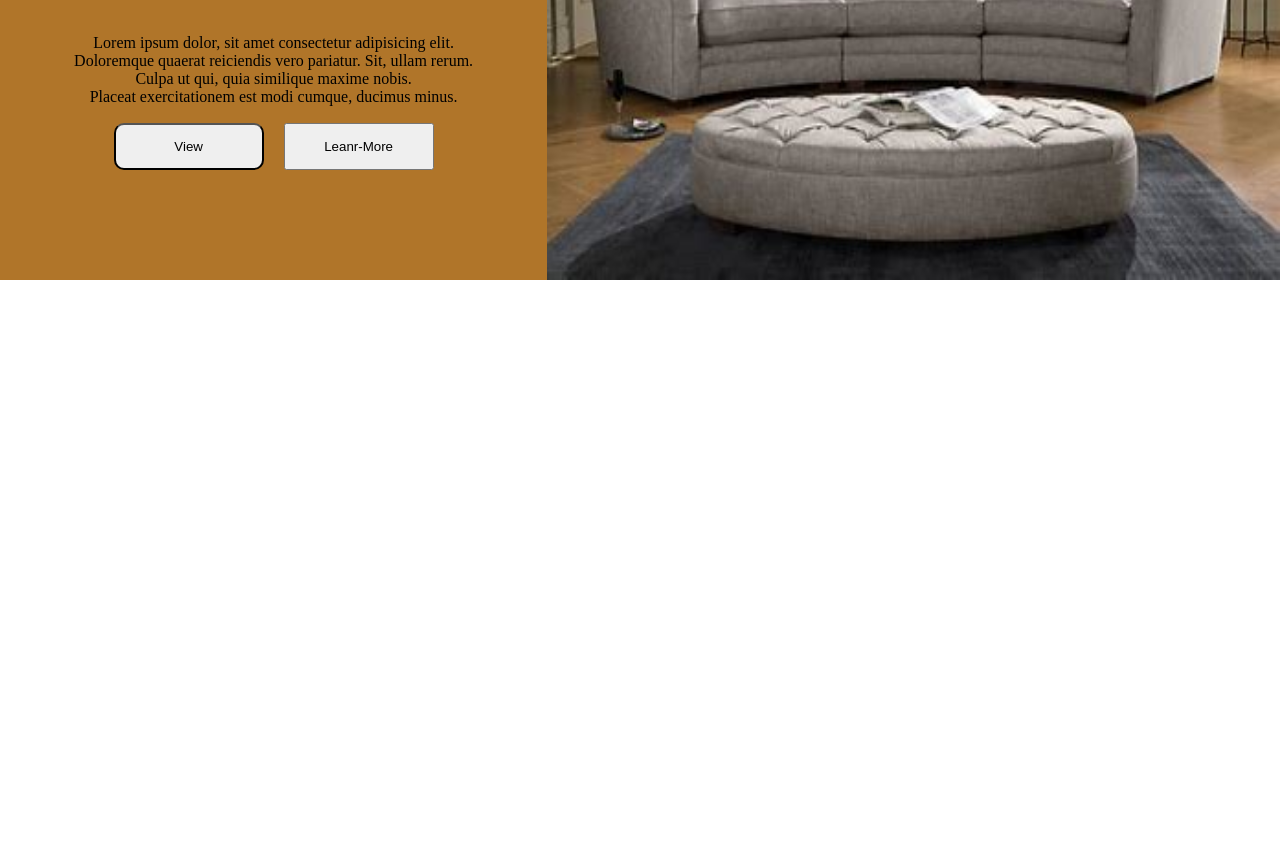
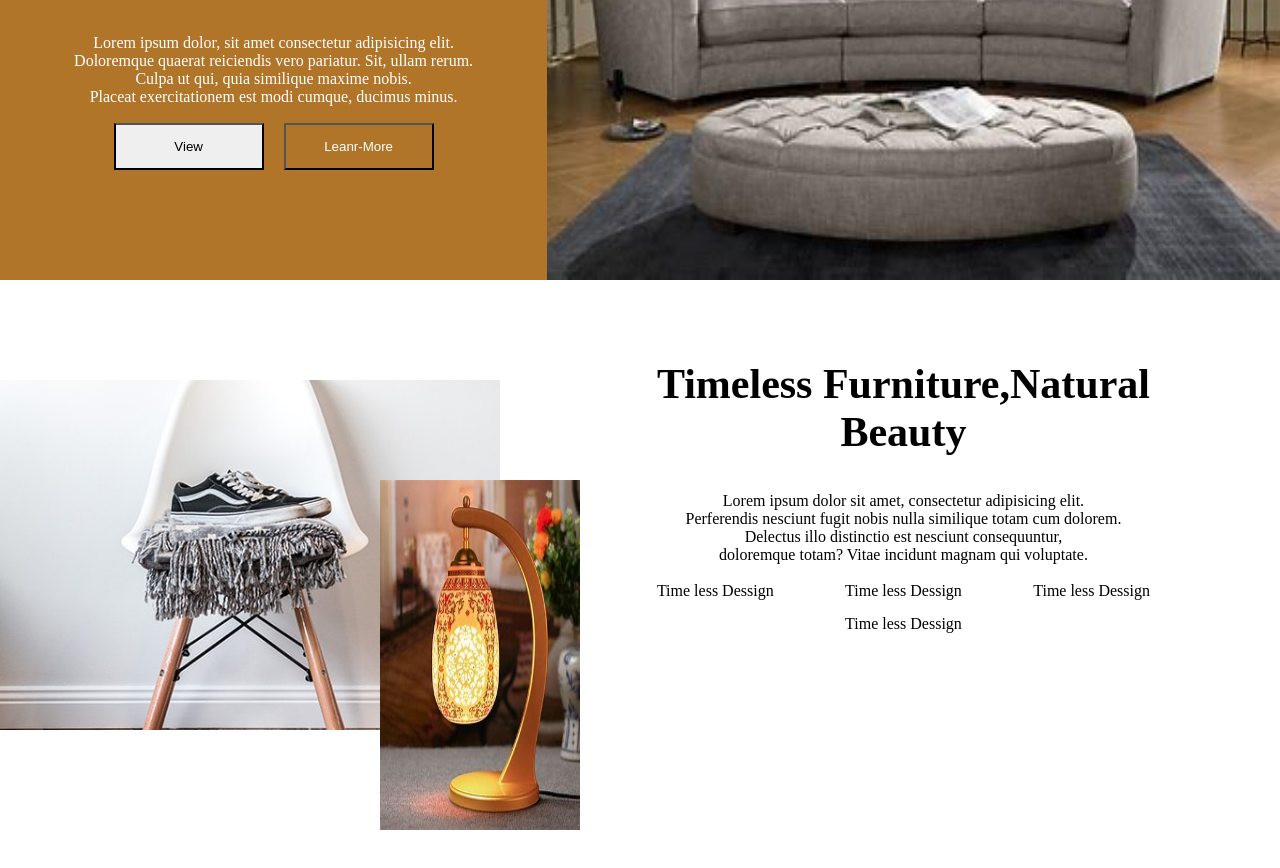
Before and after one commit to MINTAbizu/Wanza-Furniture, a React (Vite) app in the folder my-react-app/: page / in a window 1280 px wide. Shown: the part 300-1168 px from the top of the page. Before the commit the page ends 800 px from the top, so only its background shows below. Built offline with nearby package versions, Linux system fonts and the light colour scheme.

Commit message:
Time-less-product

```diff
--- a/my-react-app/package.json
+++ b/my-react-app/package.json
@@ -11,9 +11,7 @@
   },
   "dependencies": {
     "react": "^19.2.0",
-    "react-dom": "^19.2.0",
-     "react-router-dom": "^7.9.4",
-     "bootstrap": "^5.3.8"
+    "react-dom": "^19.2.0"
   },
   "devDependencies": {
     "@eslint/js": "^9.39.1",
--- a/my-react-app/src/App.jsx
+++ b/my-react-app/src/App.jsx
@@ -1,6 +1,7 @@
 import React from 'react'
 import Header from './Componet/header/Header'
 import Home from './Componet/home/Home'
+import Timelessproduct from './Componet/Timeless/Timelessproduct'
 // import 'bootstrap/dist/css/bootstrap.min.css'
 // import 'bootstrap/dist/js/bootstrap.bundle.min.js'
 // import 'bootstrap-icons/font/bootstrap-icons.css'
@@ -9,6 +10,7 @@ function App() {
     <div>
       {/* <Header/> */}
       <Home/>
+      <Timelessproduct/>
 
     </div>
   )
--- /dev/null
+++ b/my-react-app/src/Componet/Timeless/Timelessproduct.jsx
@@ -0,0 +1,59 @@
+import React from 'react'
+import leftfront from '../../assets/image/1731949033.jpg'
+import './timeless.css'
+function Timelessproduct() {
+  return (
+    <div>
+        <div className="internal-container">
+            <div className="left-container">
+                <div className="left-all">
+                    <div className="left-back">
+                        {/* <img src="" alt="" /> */}
+                        <div className="left-front-img">
+                            <img src={leftfront} alt="" />
+                        </div>
+                    </div>
+
+                </div>
+            </div>
+            <div className="right-container">
+                <div className="right-internal">
+                    <div className="riht-title">
+                        <h2>Timeless Furniture,Natural <br /> Beauty</h2>
+                    </div>
+                    <div className="descrption">
+                        <p>Lorem ipsum dolor sit amet, consectetur adipisicing elit. <br />
+                             Perferendis nesciunt fugit nobis nulla similique totam cum dolorem. <br />
+                              Delectus illo distinctio est nesciunt consequuntur, <br />
+                             doloremque totam? Vitae incidunt magnam qui voluptate.</p>
+                    </div>
+                    <div className="timeless-note">
+                        <div className="first-row">
+                            <div className="timeless">
+                                 <p>Time less Dessign</p>
+                            </div>
+                            <div className="timeless">
+                                 <p>Time less Dessign</p>
+                            </div>
+                            <div className="timeless">
+                                 <p>Time less Dessign</p>
+                            </div>
+                        </div>
+                         <div className="second-row">
+                          <div className="timeless">
+                                 <p>Time less Dessign</p>
+                            </div>
+
+                        </div>
+
+
+                    </div>
+                </div>
+            </div>
+        </div>
+
+    </div>
+  )
+}
+
+export default Timelessproduct
--- /dev/null
+++ b/my-react-app/src/Componet/Timeless/timeless.css
@@ -0,0 +1,52 @@
+.internal-container{
+    display: flex;
+    justify-content: space-between;
+}
+
+
+.left-front-img {
+    width: 200px;
+    height: 100%;
+    justify-content: center;
+    margin: 100px;
+    margin-right: -650px;
+
+}
+.left-front-img img{
+     width: 200px;
+    height: 100%;
+    justify-content: center;
+    margin: 100px;
+    padding-left: 180px;
+}
+.left-back{
+    background-image: url('../../assets//image/bg-img/1.jpg');
+    background-position: center;
+    background-repeat: no-repeat;
+    background-size: cover;
+    width: 500px;
+    height: 350px;
+}
+
+/* right side */
+.right-container{
+    margin-top: 80px;
+    justify-content: center;
+    align-items: center;
+    text-align: center;
+    padding-right: 130px;
+}
+.riht-title{
+    font-size: 28px;
+    padding-bottom: 18px;
+}
+.descrption{
+    padding: 18px;
+}
+
+.first-row{
+    display: flex;
+    flex-direction: row;
+    justify-content: space-between;
+    padding-bottom: 15px;
+}
--- a/my-react-app/src/Componet/home/home.css
+++ b/my-react-app/src/Componet/home/home.css
@@ -44,7 +44,7 @@ img{
      position: relative;
 }
 .detail-descrption{
-    /* color: white; */
+    color: white;
 }
 .left-btn{
     display: flex;
@@ -57,22 +57,24 @@ img{
 .view{
     padding: 14px;
     width: 150px;
-    border-radius: 10px;
+    /* border-radius: 10px; */
     border-left-style: double;
 }
 .learn{
     padding: 14px;
     width: 150px;
+    background-color:  hwb(34 16% 31%);
+    color: white;
 
 }
 .learn:hover{
-    background-color: black;
-    color: white;
+    background-color: white;
+    color: #e20f0f;
     transition:  transform ease-in 0.5;
-    transform: translateX(10px);
+    transform: translateX(1px);
 }
 .view:hover{
      transform: translateX(10px);
-     border-radius: 2px solid black;
+     /* border-radius: 2px solid black; */
 
 }
```
